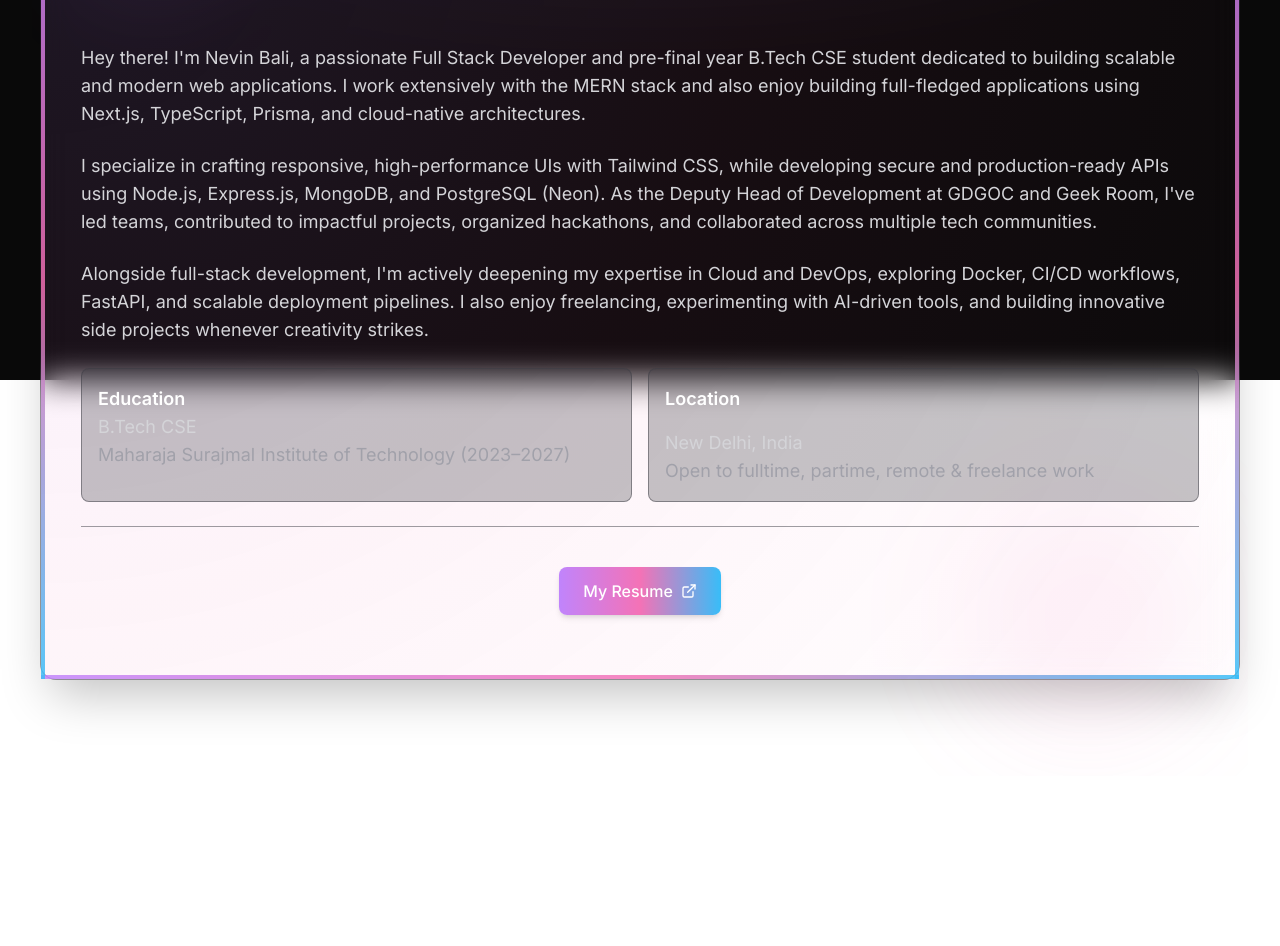
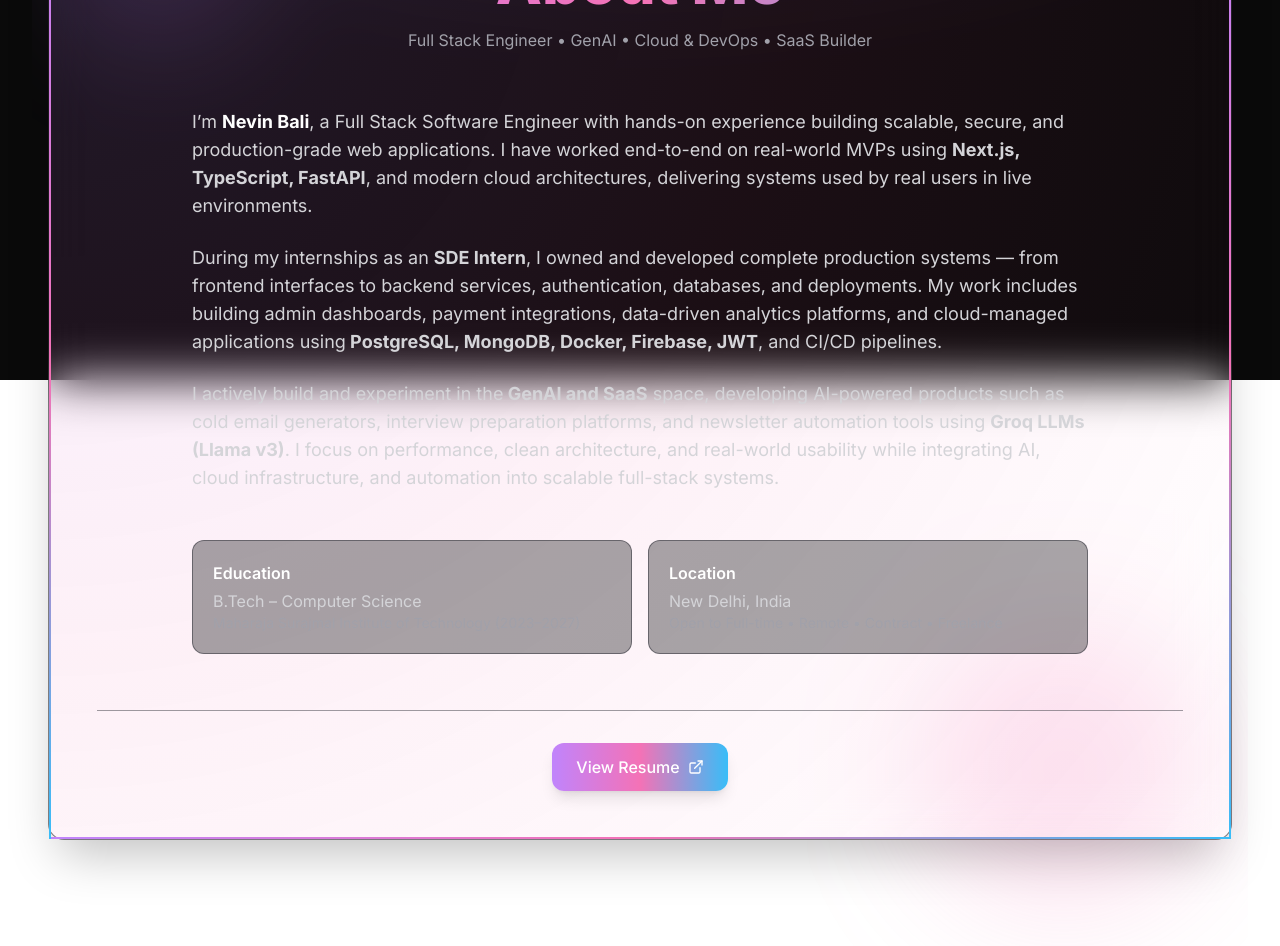
Before and after one commit to Nevin100/React-portfolio-Nevin100, a React (Vite) app: page /about in a window 1280 px wide. Shown: the part 420-1366 px from the top of the page. Before the commit the page ends 1228 px from the top, so only its background shows below. Built offline with nearby package versions, Linux system fonts and the light colour scheme; a web font is replaced by a local one.

Commit message:
Updated About Us and Tech and SKill with SEO

```diff
--- a/package.json
+++ b/package.json
@@ -14,6 +14,7 @@
     "lucide-react": "^0.518.0",
     "react": "^18.3.1",
     "react-dom": "^18.3.1",
+    "react-helmet-async": "^2.0.5",
     "react-icons": "^5.2.1",
     "react-router-dom": "^7.6.2"
   },
--- a/src/components/About.jsx
+++ b/src/components/About.jsx
@@ -1,29 +1,43 @@
+/* eslint-disable react-hooks/exhaustive-deps */
 /* eslint-disable no-unused-vars */
 import { useState, useEffect, useRef } from "react";
 import { ExternalLink } from "lucide-react";
 import { Link } from "react-router-dom";
+import { Helmet } from "react-helmet-async";
+import { motion } from "framer-motion";
+
+const fadeUp = {
+  hidden: { opacity: 0, y: 24 },
+  visible: {
+    opacity: 1,
+    y: 0,
+    transition: { duration: 0.6, ease: "easeOut" },
+  },
+};
+
+const staggerContainer = {
+  hidden: {},
+  visible: {
+    transition: {
+      staggerChildren: 0.15,
+    },
+  },
+};
 
 export default function About() {
-  const [contentHeight, setContentHeight] = useState(0);
-  const aboutContentRef = useRef(null);
   const headerRef = useRef(null);
   const [mousePosition, setMousePosition] = useState({ x: 0, y: 0 });
 
   useEffect(() => {
-    if (aboutContentRef.current) {
-      setContentHeight(aboutContentRef.current.scrollHeight);
-    }
-  }, []);
+    const handleMouseMove = (e) => {
+      if (!headerRef.current) return;
 
-  useEffect(() => {
-    const handleMouseMove = (e) => {
-      if (headerRef.current) {
       const rect = headerRef.current.getBoundingClientRect();
+
       setMousePosition({
         x: (e.clientX - rect.left) / rect.width,
         y: (e.clientY - rect.top) / rect.height,
       });
-      }
     };
 
     window.addEventListener("mousemove", handleMouseMove);
@@ -31,89 +45,167 @@ export default function About() {
   }, []);
 
   return (
-    <section className="relative w-full py-24 rounded-xl px-4 md:px-8 lg:px-2 bg-transparent min-h-[850px]">
+    <>
+      <Helmet>
+        <title>About | Nevin Bali – Full Stack & GenAI Engineer</title>
+
+        <meta
+          name="description"
+          content="Nevin Bali is a Full Stack Software Engineer specializing in Next.js, GenAI, FastAPI, Docker, and scalable production-grade web applications."
+        />
+
+        <meta
+          name="keywords"
+          content="Nevin Bali, Full Stack Developer, GenAI Engineer, Next.js, DevOps, SaaS, MERN Stack"
+        />
+
+        <meta name="author" content="Nevin Bali" />
+      </Helmet>
+      <section
+        id="about"
+        className="relative w-full py-20 md:py-28 px-4 bg-transparent"
+      >
         {/* Glow Background */}
-      <div className="absolute inset-0 overflow-hidden pointer-events-none">
-        {/* Replace teal/cyan background glows with purple → pink → sky blue gradients */}
-        <div className="absolute top-10 left-10 w-40 h-40 rounded-full bg-purple-400 blur-3xl opacity-10"></div>
-        <div className="absolute bottom-10 right-10 w-60 h-60 rounded-full bg-pink-400 blur-3xl opacity-10"></div>
+        <div className="absolute inset-0 pointer-events-none overflow-hidden">
+          <div className="absolute top-16 left-10 w-44 h-44 bg-purple-400/20 blur-3xl rounded-full" />
+          <div className="absolute bottom-10 right-10 w-72 h-72 bg-pink-400/20 blur-3xl rounded-full" />
         </div>
 
         <div className="container mx-auto max-w-7xl relative z-10">
-        <div
+          <motion.article
             ref={headerRef}
-          className="relative rounded-2xl border border-zinc-800/50 bg-zinc-900/20 backdrop-blur-lg shadow-2xl p-6 md:p-10"
+            variants={fadeUp}
+            initial="hidden"
+            whileInView="visible"
+            viewport={{ once: true }}
+            className="relative rounded-2xl border border-zinc-800/60
+             bg-zinc-900/30 backdrop-blur-xl shadow-2xl
+             p-6 sm:p-8 md:p-12"
             style={{
-            background: `radial-gradient(circle at ${mousePosition.x * 100}% ${
-              mousePosition.y * 100
-            }%, rgba(192,132,252,0.12), rgba(236,72,153,0.06), rgba(135,206,235,0))`,
+              background: `radial-gradient(
+              circle at ${mousePosition.x * 100}% ${mousePosition.y * 100}%,
+              rgba(192,132,252,0.14),
+              rgba(236,72,153,0.08),
+              rgba(0,0,0,0)
+            )`,
             }}
           >
-          {/* Neon Border with updated purple-pink-sky gradient */}
-          <div className="absolute top-0 left-0 w-full h-1 bg-gradient-to-r from-purple-400 via-pink-400 to-sky-400 animate-pulse"></div>
-          <div className="absolute bottom-0 left-0 w-full h-1 bg-gradient-to-r from-purple-400 via-pink-400 to-sky-400 animate-pulse"></div>
-          <div className="absolute top-0 left-0 h-full w-1 bg-gradient-to-b from-purple-400 via-pink-400 to-sky-400 animate-pulse"></div>
-          <div className="absolute top-0 right-0 h-full w-1 bg-gradient-to-b from-purple-400 via-pink-400 to-sky-400 animate-pulse"></div>
+            {/* Neon Frame */}
+            <div className="absolute inset-0 rounded-2xl pointer-events-none">
+              <div className="absolute inset-x-0 top-0 h-[2px] bg-gradient-to-r from-purple-400 via-pink-400 to-sky-400" />
+              <div className="absolute inset-x-0 bottom-0 h-[2px] bg-gradient-to-r from-purple-400 via-pink-400 to-sky-400" />
+              <div className="absolute inset-y-0 left-0 w-[2px] bg-gradient-to-b from-purple-400 via-pink-400 to-sky-400" />
+              <div className="absolute inset-y-0 right-0 w-[2px] bg-gradient-to-b from-purple-400 via-pink-400 to-sky-400" />
+            </div>
 
-          {/* Title with updated gradient colors */}
+            {/* Heading */}
+            <motion.header
+              variants={fadeUp}
+              className="text-center mb-10 md:mb-14"
+            >
               <h2
-            className="text-6xl text-center md:text-6xl font-bold mb-12 lg:mb-14
+                className="text-4xl sm:text-5xl md:text-6xl font-extrabold
                            bg-gradient-to-r from-purple-400 via-pink-400 to-sky-400
-                       bg-clip-text text-transparent drop-shadow-md"
+                           bg-clip-text text-transparent"
               >
                 About Me
               </h2>
 
+              <p className="mt-4 text-zinc-400 max-w-2xl mx-auto text-md sm:text-base">
+                Full Stack Engineer • GenAI • Cloud & DevOps • SaaS Builder
+              </p>
+            </motion.header>
+
             {/* Content */}
-          <div
-            ref={aboutContentRef}
-            className="space-y-6 animate-in fade-in duration-300 mb-6"
+            <motion.div
+              variants={staggerContainer}
+              initial="hidden"
+              whileInView="visible"
+              viewport={{ once: true }}
+              className="space-y-6 max-w-4xl mx-auto text-zinc-300 text-sm sm:text-base md:text-lg leading-relaxed"
             >
-            <p className="text-zinc-300 leading-relaxed text-md lg:text-lg ">
-              Hey there! I&apos;m Nevin Bali, a passionate Full Stack Developer and pre-final year B.Tech CSE student dedicated to building scalable and modern web applications. I work extensively with the MERN stack and also enjoy building full-fledged applications using Next.js, TypeScript, Prisma, and cloud-native architectures.
-            </p>
-            <p className="text-zinc-300 leading-relaxed text-md lg:text-lg">
-              I specialize in crafting responsive, high-performance UIs with Tailwind CSS, while developing secure and production-ready APIs using Node.js, Express.js, MongoDB, and PostgreSQL (Neon). As the Deputy Head of Development at GDGOC and Geek Room, I&apos;ve led teams, contributed to impactful projects, organized hackathons, and collaborated across multiple tech communities.
-            </p>
-            <p className="text-zinc-300 leading-relaxed text-md lg:text-lg">
-              Alongside full-stack development, I&apos;m actively deepening my expertise in Cloud and DevOps, exploring Docker, CI/CD workflows, FastAPI, and scalable deployment pipelines. I also enjoy freelancing, experimenting with AI-driven tools, and building innovative side projects whenever creativity strikes.
+              <p>
+                I’m <strong className="text-white">Nevin Bali</strong>, a Full
+                Stack Software Engineer with hands-on experience building
+                scalable, secure, and production-grade web applications. I have
+                worked end-to-end on real-world MVPs using{" "}
+                <strong>Next.js, TypeScript, FastAPI</strong>, and modern cloud
+                architectures, delivering systems used by real users in live
+                environments.
               </p>
 
-            <div className="grid grid-cols-1 md:grid-cols-2 gap-4 mt-12">
-              <div className="bg-zinc-700/30 p-4 rounded-lg border border-zinc-700/50">
-                <h4 className="text-white font-semibold text-md lg:text-lg">
-                  Education
-                </h4>
-                <p className="text-zinc-300 text-md lg:text-lg">B.Tech CSE</p>
-                <p className="text-zinc-400 text-md lg:text-lg">
+              <p>
+                During my internships as an <strong>SDE Intern</strong>, I owned
+                and developed complete production systems — from frontend
+                interfaces to backend services, authentication, databases, and
+                deployments. My work includes building admin dashboards, payment
+                integrations, data-driven analytics platforms, and cloud-managed
+                applications using
+                <strong> PostgreSQL, MongoDB, Docker, Firebase, JWT</strong>,
+                and CI/CD pipelines.
+              </p>
+
+              <p>
+                I actively build and experiment in the
+                <strong> GenAI and SaaS</strong> space, developing AI-powered
+                products such as cold email generators, interview preparation
+                platforms, and newsletter automation tools using{" "}
+                <strong>Groq LLMs (Llama v3)</strong>. I focus on performance,
+                clean architecture, and real-world usability while integrating
+                AI, cloud infrastructure, and automation into scalable
+                full-stack systems.
+              </p>
+            </motion.div>
+
+            {/* Info Cards */}
+            <motion.div
+              variants={staggerContainer}
+              initial="hidden"
+              whileInView="visible"
+              viewport={{ once: true }}
+              className="grid grid-cols-1 sm:grid-cols-2 gap-4 mt-12 max-w-4xl mx-auto"
+            >
+              <div className="rounded-xl bg-zinc-800/40 border border-zinc-700/60 p-5">
+                <h4 className="text-white font-semibold">Education</h4>
+                <p className="text-zinc-300 mt-1">B.Tech – Computer Science</p>
+                <p className="text-zinc-400 text-sm">
                   Maharaja Surajmal Institute of Technology (2023–2027)
                 </p>
               </div>
-              <div className="bg-zinc-700/30 p-4 rounded-lg border border-zinc-700/50">
-                <h4 className="text-white font-semibold mb-4 text-md lg:text-lg">
-                  Location
-                </h4>
-                <p className="text-zinc-300 text-md lg:text-lg">
-                  New Delhi, India
+
+              <address className="not-italic rounded-xl bg-zinc-800/40 border border-zinc-700/60 p-5">
+                <h4 className="text-white font-semibold">Location</h4>
+                <p className="text-zinc-300 mt-1">New Delhi, India</p>
+                <p className="text-zinc-400 text-sm">
+                  Open to Full-time • Remote • Contract • Freelance
                 </p>
-                <p className="text-zinc-400 text-md lg:text-lg ">
-                  Open to fulltime, partime, remote & freelance work
-                </p>
-              </div>
-            </div>
+              </address>
+            </motion.div>
 
-            {/* Resume Button */}
-            <div className="flex justify-center mt-14 pt-6 border-t border-zinc-700/50">
-              <Link to="https://drive.google.com/file/d/1b6JlVv2VSWQwjyOtI8-EnSZTB7rQQ0yz/view?usp=sharing" target="_blank" rel="noopener noreferrer">
-                <button className="flex mt-4 items-center bg-gradient-to-r from-purple-400 via-pink-400 to-sky-400 hover:from-purple-500 hover:via-pink-500 hover:to-sky-500 text-white px-6 py-3 rounded-lg font-medium shadow-md transition-transform hover:scale-105">
-                  My Resume
-                  <ExternalLink className="ml-2 h-4 w-4" />
-                </button>
+            {/* Resume CTA */}
+            <div className="flex justify-center mt-14 pt-8 border-t border-zinc-700/50">
+              <Link
+                to="https://drive.google.com/file/d/1b6JlVv2VSWQwjyOtI8-EnSZTB7rQQ0yz/view"
+                target="_blank"
+                rel="noopener noreferrer"
+              >
+                <motion.button
+                  whileHover={{ scale: 1.05 }}
+                  whileTap={{ scale: 0.96 }}
+                  className="flex items-center gap-2
+                                 bg-gradient-to-r from-purple-400 via-pink-400 to-sky-400
+                                 hover:from-purple-500 hover:via-pink-500 hover:to-sky-500
+                                 text-white px-6 py-3 rounded-xl font-medium
+                                 shadow-lg transition-transform hover:scale-105"
+                >
+                  View Resume
+                  <ExternalLink className="h-4 w-4" />
+                </motion.button>
               </Link>
             </div>
-          </div>
-        </div>
+          </motion.article>
         </div>
       </section>
+    </>
   );
 }
```
Also changed, not shown: src/components/Technologies.jsx (+70 -23 lines), src/main.jsx (+6 -2 lines), 1 other file (tests, documents, lock files or other folders). Lines whose indentation alone changed are shown as unchanged.
